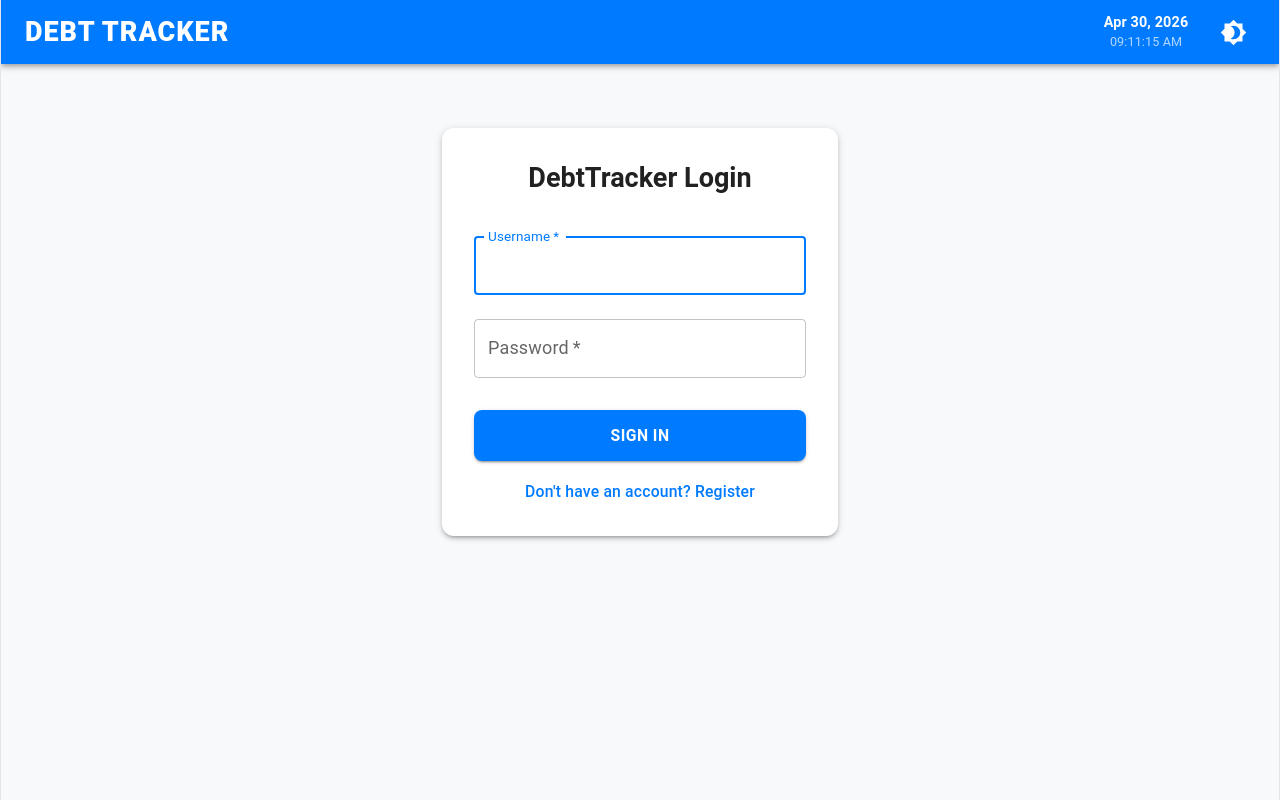
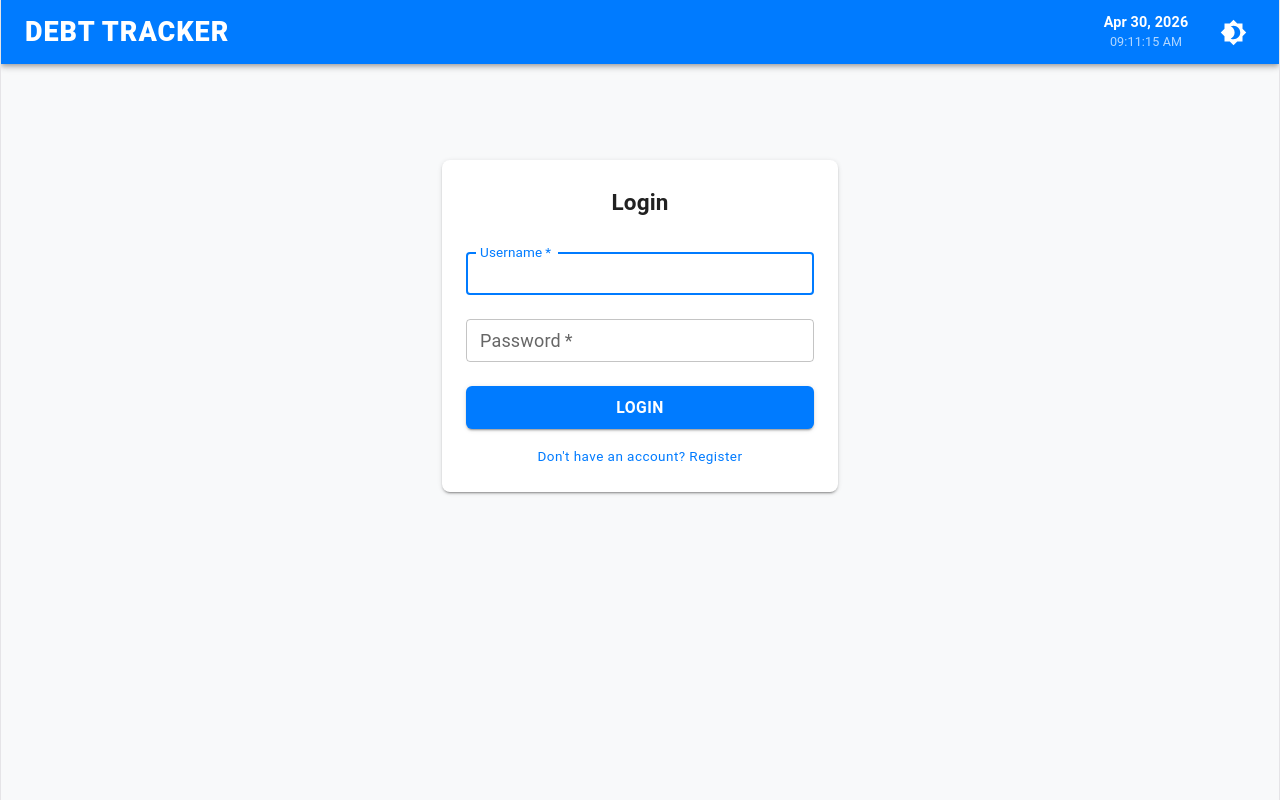
Before and after one commit to anamaricriscaravana/debt-tracker, a React (Vite) app in the folder frontend/: page / in a window 1280 px wide. Built offline with nearby package versions, Linux system fonts and the light colour scheme.

Commit message:
style: refine login UI, unify status badge colors, and improve form placeholders

```diff
--- a/frontend/src/components/DebtTracker.jsx
+++ b/frontend/src/components/DebtTracker.jsx
@@ -4,7 +4,7 @@ import './DebtTracker.css';
 
 const DebtTracker = ({ darkMode, setHeaderTotal, setHeaderView }) => {
     const today = new Date().toLocaleDateString('en-CA');
-    const [formData, setFormData] = useState({ debtorName: '', amount: '', debtDate: today, dueDate: '', interest: '0' });
+    const [formData, setFormData] = useState({ debtorName: '', amount: '', debtDate: today, dueDate: '', interest: '' });
     const [debts, setDebts] = useState([]);
     const [searchTerm, setSearchTerm] = useState('');
     const [partialInput, setPartialInput] = useState({});
@@ -311,7 +311,7 @@ const DebtTracker = ({ darkMode, setHeaderTotal, setHeaderView }) => {
                                                                 <div className="d-flex justify-content-center mt-1">
                                                                     <div onClick={() => debt.status === 'Partially Paid' && setIsEditing(debt._id)} style={{ cursor: 'pointer', width: 'fit-content' }}>
                                                                         <select
-                                                                            className={`form-select form-select-sm border-0 fw-bold badge no-arrow ${displayStatus === 'Overdue' ? 'bg-danger' : debt.status === 'Fully Paid' ? 'bg-success' : debt.status === 'Partially Paid' ? 'bg-warning text-dark' : 'bg-secondary text-white'}`}
+                                                                            className={`form-select form-select-sm border-0 fw-bold badge no-arrow ${displayStatus === 'Overdue' ? 'bg-danger' : debt.status === 'Fully Paid' ? 'bg-success text-white' : debt.status === 'Partially Paid' ? 'bg-warning text-dark' : 'bg-secondary text-white'}`}
                                                                             style={{ width: 'fit-content', appearance: 'none', textAlign: 'center', backgroundColor: 'inherit', color: 'inherit', fontSize: '0.7rem' }}
                                                                             value={displayStatus}
                                                                             disabled={debt.status === 'Fully Paid'}
--- a/frontend/src/components/Login.jsx
+++ b/frontend/src/components/Login.jsx
@@ -38,13 +38,13 @@ const Login = ({ setToken }) => {
 
     return (
         <Container component="main" maxWidth="xs">
-            <Box sx={{ marginTop: 8, display: 'flex', flexDirection: 'column', alignItems: 'center' }}>
-                <Paper elevation={3} sx={{ p: 4, width: '100%', borderRadius: 3 }}>
-                    <Typography component="h1" variant="h5" align="center" sx={{ fontWeight: 'bold', mb: 3 }}>
-                        {isRegister ? 'Create Account' : 'DebtTracker Login'}
+            <Box sx={{ marginTop: 12, display: 'flex', flexDirection: 'column', alignItems: 'center' }}>
+                <Paper elevation={2} sx={{ p: 3, width: '100%', borderRadius: 2 }}>
+                    <Typography component="h1" variant="h6" align="center" sx={{ fontWeight: '600', mb: 2 }}>
+                        {isRegister ? 'Create an Account' : 'Login'}
                     </Typography>
 
-                    {error && <Alert severity="error" sx={{ mb: 2 }}>{error}</Alert>}
+                    {error && <Alert severity="error" sx={{ mb: 2, py: 0, fontsize: '0.85rem' }}>{error}</Alert>}
 
                     <Box component="form" onSubmit={handleSubmit} noValidate>
                         <TextField
@@ -53,6 +53,7 @@ const Login = ({ setToken }) => {
                             fullWidth
                             label="Username"
                             autoFocus
+                            size="small"
                             value={credentials.username}
                             onChange={(e) => setCredentials({...credentials, username: e.target.value})}
                         />
@@ -62,6 +63,7 @@ const Login = ({ setToken }) => {
                             fullWidth
                             label="Password"
                             type="password"
+                            size="small"
                             value={credentials.password}
                             onChange={(e) => setCredentials({...credentials, password: e.target.value})}
                         />
@@ -69,18 +71,18 @@ const Login = ({ setToken }) => {
                             type="submit"
                             fullWidth
                             variant="contained"
-                            sx={{ mt: 3, mb: 2, py: 1.5, fontWeight: 'bold', borderRadius: 2 }}
+                            sx={{ mt: 2, mb: 1.5, py: 1, fontsize:'0.85rem', fontWeight: '600', borderRadius: 1.5 }}
                             color={isRegister ? "success" : "primary"}
                         >
-                            {isRegister ? 'Register Now' : 'Sign In'}
+                            {isRegister ? 'Register' : 'Login'}
                         </Button>
 
                         <Box sx={{ textAlign: 'center' }}>
                             <Link
                                 component="button"
-                                variant="body2"
+                                variant="caption"
                                 onClick={(e) => { e.preventDefault(); setIsRegister(!isRegister); }}
-                                sx={{ textDecoration: 'none', fontWeight: 'medium' }}
+                                sx={{ textDecoration: 'none', color: 'text-secondary' }}
                             >
                                 {isRegister ? "Already have an account? Login" : "Don't have an account? Register"}
                             </Link>
```
